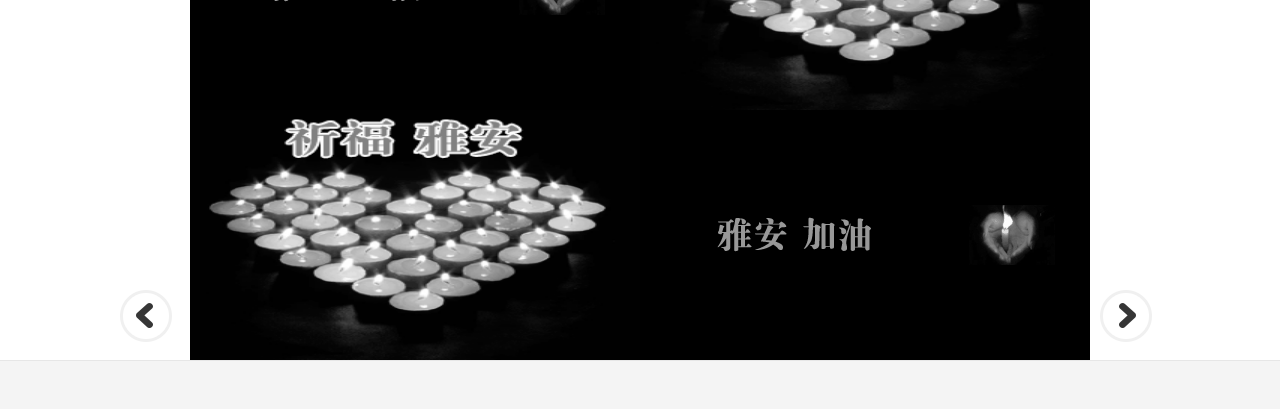
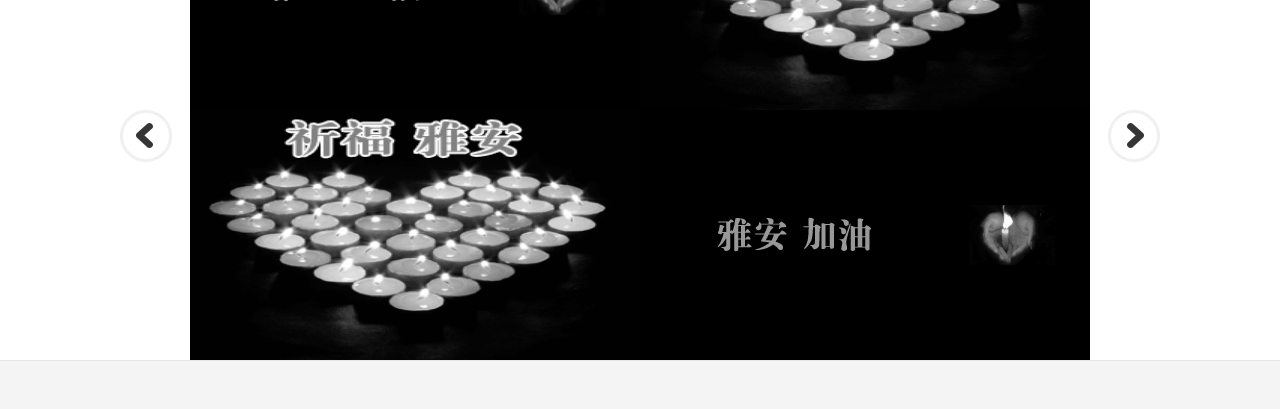
Before and after one commit to qubaomingg/freestyle21.github.com, a Jekyll site: the page built from index.html, in a window 1280 px wide. Shown: the part 506-915 px from the top of the page. Built offline with Jekyll 4.4.1, drawn with Linux system fonts in a browser that asks for light colours; some web fonts are replaced; comment, search, counter and statistics services are not loaded.

Commit message:
Update freestyle.css

```diff
--- a/css/freestyle.css
+++ b/css/freestyle.css
@@ -251,13 +251,13 @@ span.nobook {
 }
 .leftArrow {
 	left:120px;
-	top:430px;
+	top:250px;
 	background:url(../img/sprite.png) -216px -4px no-repeat;
 	display:inline-block;
 }
 .rightArrow {
-	left:1100px;
-	top:430px;
+	right:120px;
+	top:250px;
 	background:url(../img/sprite.png) -270px -4px no-repeat;
 }
 .leftArrow:hover,.rightArrow:hover {
```
